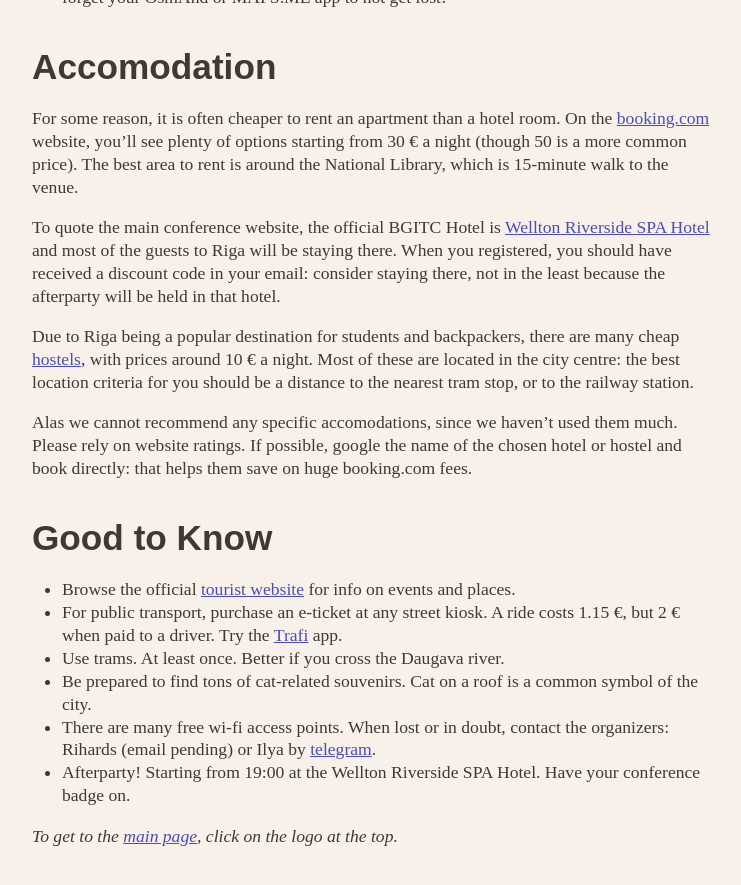
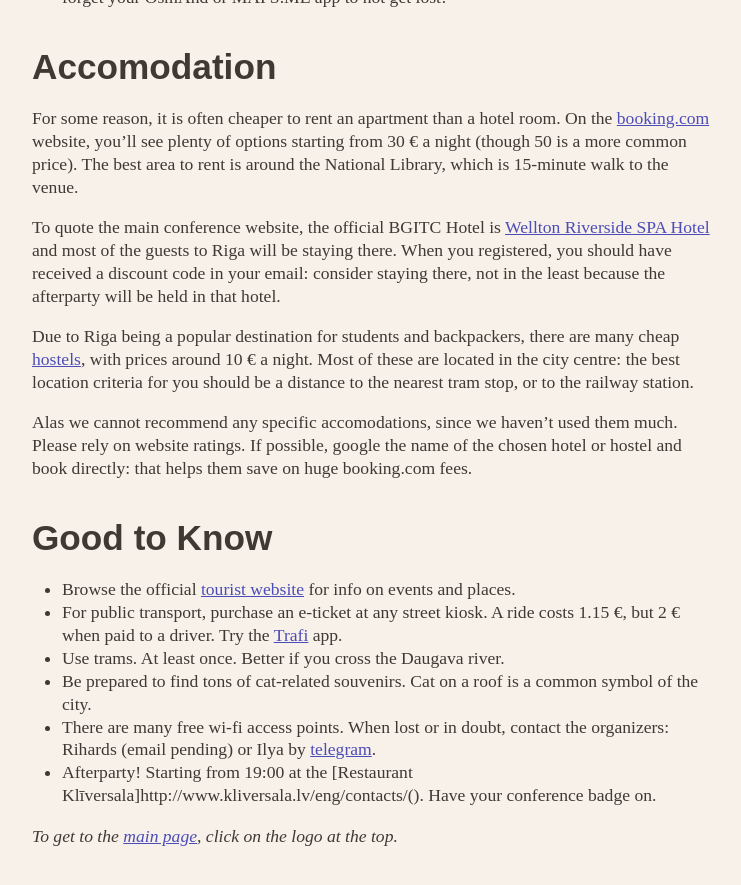
Before and after one commit to Zverik/sotm-baltics-2020, a Jekyll site: the page built from riga.md, in a window 1280 px wide and 900 px high, scrolled down 1500 px. Shown: the top 885 px of the window, without its empty margins (268-1009 px from the left). Built offline with Jekyll 4.4.1, drawn with Linux system fonts in a browser that asks for light colours.

Commit message:
update afterpart location

```diff
--- a/riga.md
+++ b/riga.md
@@ -93,6 +93,7 @@ hotel or hostel and book directly: that helps them save on huge booking.com fees
 * Be prepared to find tons of cat-related souvenirs. Cat on a roof is a common symbol of the city.
 * There are many free wi-fi access points. When lost or in doubt, contact the organizers:
     Rihards (email pending) or Ilya by [telegram](https://t.me/ilyazver).
-* Afterparty! Starting from 19:00 at the Wellton Riverside SPA Hotel. Have your conference badge on.
+* Afterparty! Starting from 19:00 at the [Restaurant Klīversala]http://www.kliversala.lv/eng/contacts/().
+    Have your conference badge on.
 
 _To get to the [main page](/), click on the logo at the top._
```
